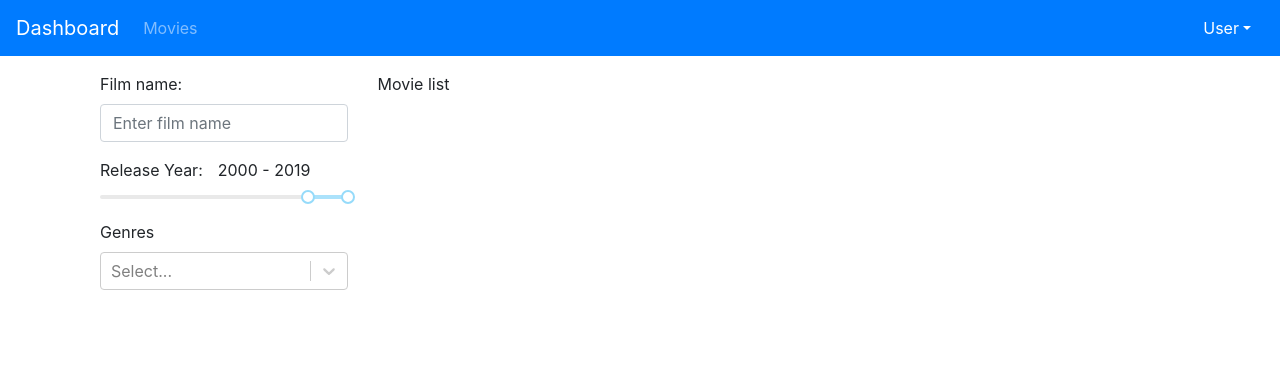
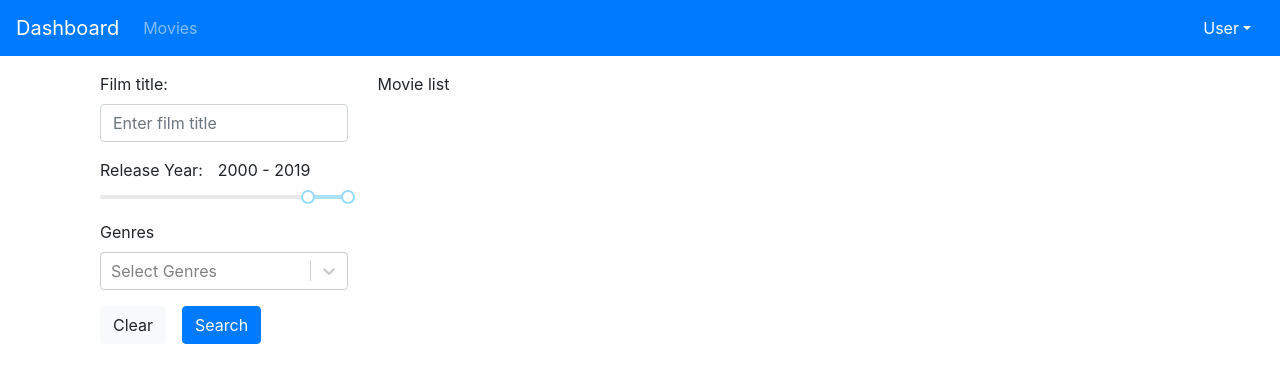
Before and after one commit to tomisicm/movie_rating_app_v3, a React app: page /movies in a window 1280 px wide. Shown: the top 382 px of the page. Built offline with nearby package versions, Linux system fonts and the light colour scheme.

Commit message:
just some tweaks

```diff
--- a/src/components/ItemFilter.jsx
+++ b/src/components/ItemFilter.jsx
@@ -16,59 +16,70 @@ class MainItemFilter extends Component {
     releaseYear: [2000, new Date().getFullYear()],
     selectedOption: null
   }
-  onChange = e => {
+  onRangeChange = e => {
     const state = { ...this.state }
     this.setState({ ...state, releaseYear: e })
   }
 
-  handleChange = selectedOption => {
+  handleSelect = selectedOption => {
     this.setState({ selectedOption })
     console.log(`Option selected:`, selectedOption)
   }
 
   render() {
     return (
-      <React.Fragment>
+      <form>
         <div className="form-group">
-          <label htmlFor="film-name">Film name:</label>
+          <label htmlFor="film-name">Film title:</label>
           <input
             className="form-control"
             id="film-name"
             aria-describedby="emailHelp"
-            placeholder="Enter film name"
+            placeholder="Enter film title"
           />
         </div>
         <div className="form-group">
-          <label htmlFor="film-name">Release Year:</label>
+          <label htmlFor="film-release-year">Release Year:</label>
 
-          <span className="col mr-auto indigo-text mt-1">
+          <span className="col indigo-text mt-1">
             {this.state.releaseYear[0]} - {this.state.releaseYear[1]}
           </span>
 
           <Range
             min={1900}
             max={new Date().getFullYear()}
-            id="ReleaseYear"
+            id="film-release-year"
             defaultValue={[
               this.state.releaseYear[0],
               this.state.releaseYear[1]
             ]}
             allowCross={false}
-            onChange={this.onChange}
+            onChange={this.onRangeChange}
           />
         </div>
 
         <div className="form-group">
-          <label htmlFor="film-name">Genres</label>
+          <label htmlFor="film-genre">Genres</label>
 
           <Select
+            id="film-genre"
             value={this.state.selectedOption}
-            onChange={this.handleChange}
+            onChange={this.handleSelect}
             options={options}
             isMulti={true}
+            placeholder="Select Genres"
           />
         </div>
-      </React.Fragment>
+
+        <div className="form-group mt-3">
+          <button type="button" className="btn btn-light mr-2">
+            Clear
+          </button>
+          <button type="button" className="btn btn-primary ml-2">
+            Search
+          </button>
+        </div>
+      </form>
     )
   }
 }
```
